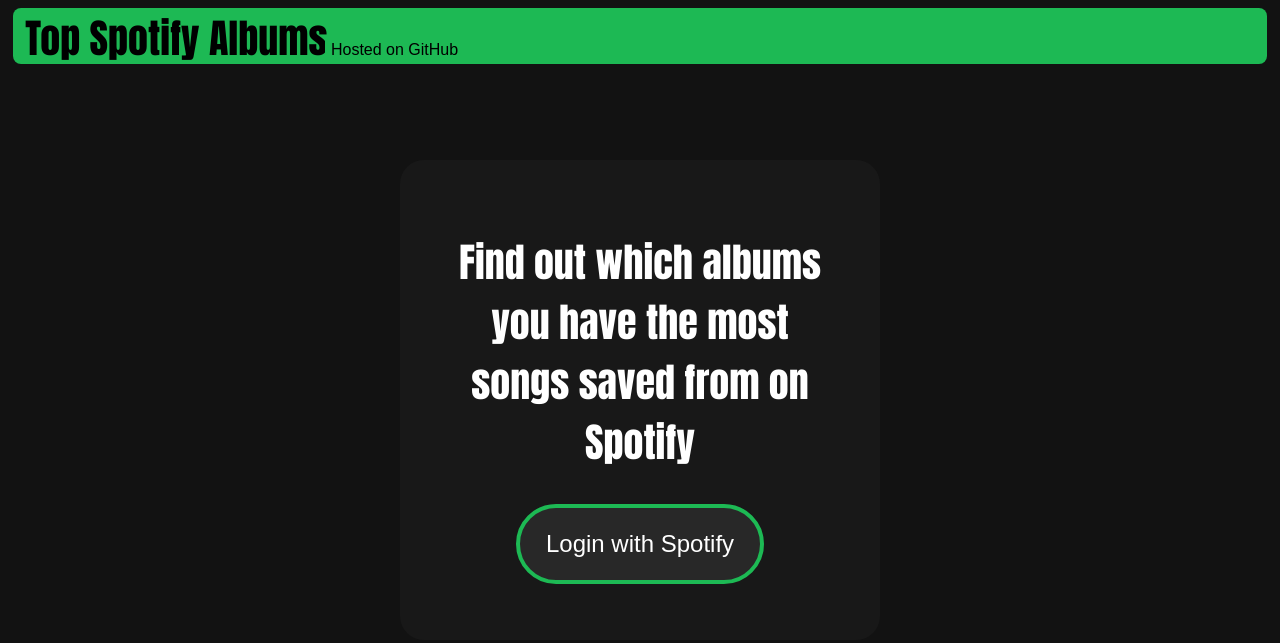
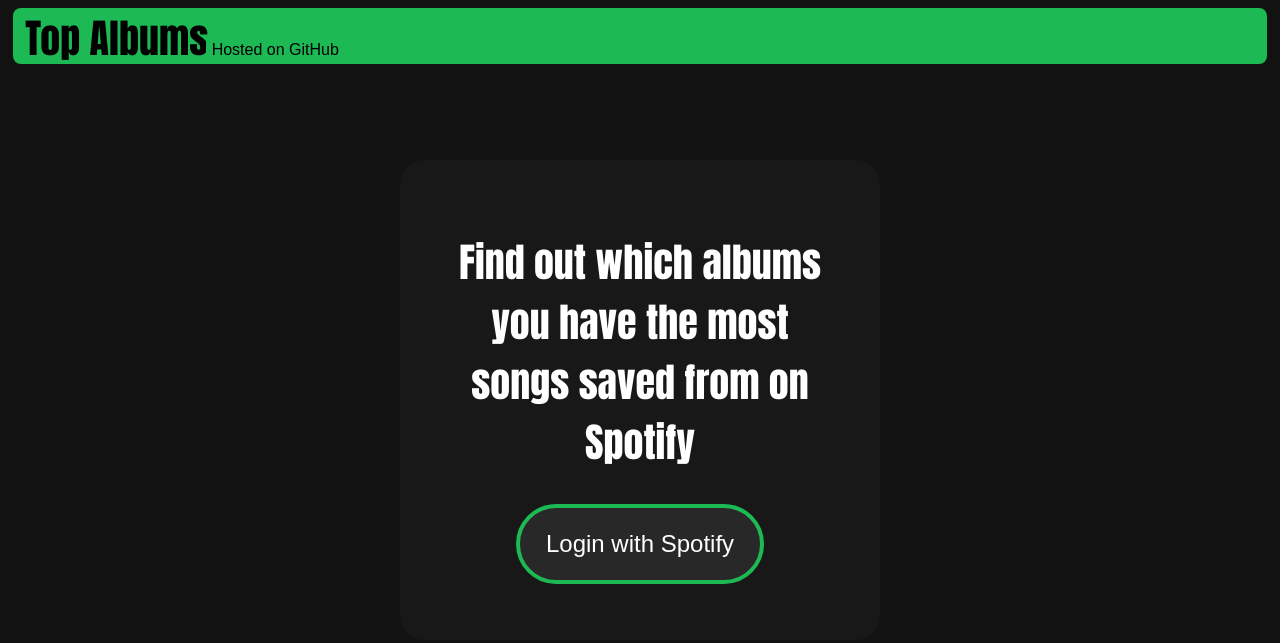
Before and after one commit to RustyReich/Top-Albums, a plain HTML site: page index.html in a window 1280 px wide. Drawn offline with Linux system fonts and the light colour scheme.

Commit message:
Changed name to just "Top Albums"

```diff
--- a/index.html
+++ b/index.html
@@ -4,14 +4,14 @@
     <link rel="stylesheet" href="style.css">
 
     <head>
-        <title>Top Spotify Albums</title>
+        <title>Top Albums</title>
     </head>
 
     <body style="background-color: #121212;">
 
         <div class="top_bar">
 
-            Top Spotify Albums
+            Top Albums
 
             <button id="github_button" class="github_button">Hosted on GitHub</button>
 
```
